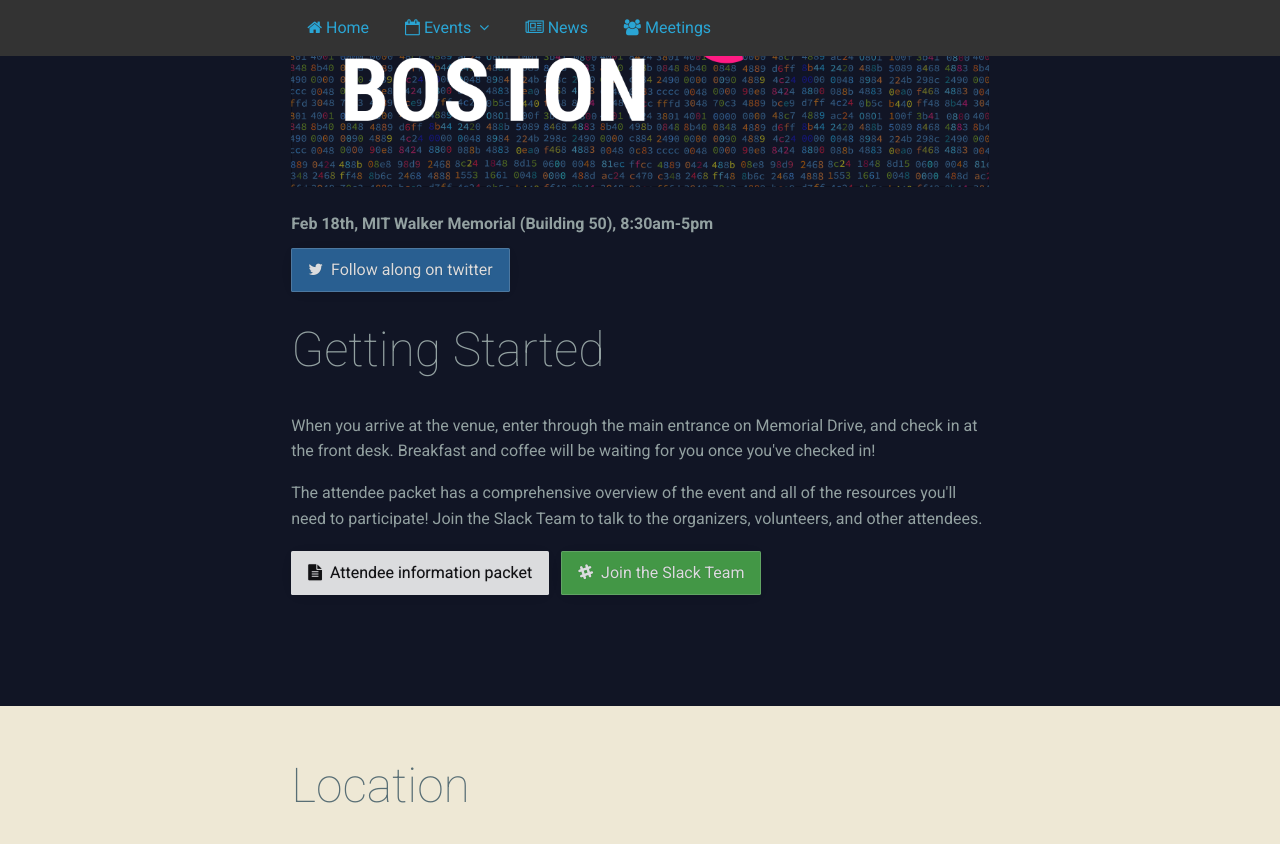
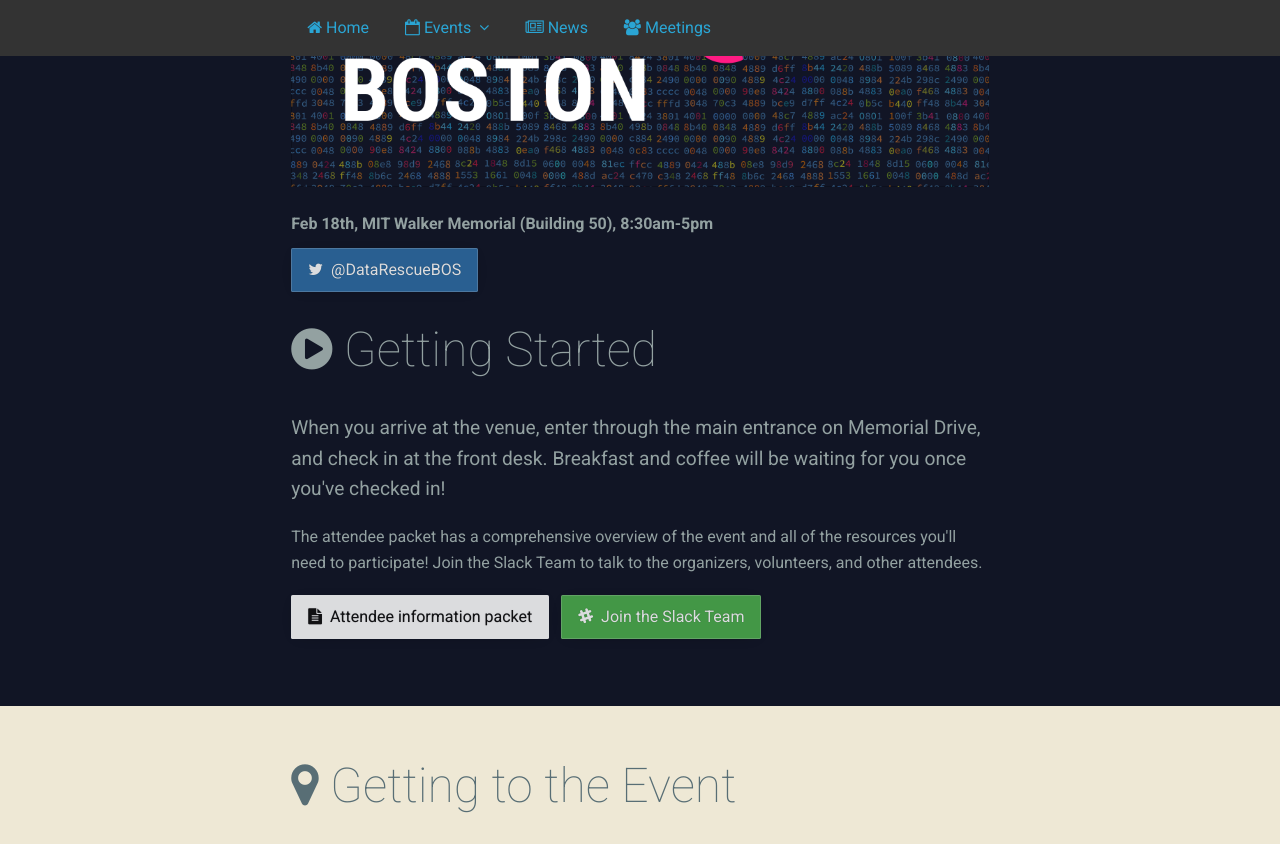
Before and after one commit to data-rescue-boston/data-rescue-boston.github.io, a Jekyll site: the page built from events/mit.md, in a window 1280 px wide and 900 px high, scrolled down 250 px, cut to the strip 0-844 px from the top of the window. Built offline with Jekyll 4.4.1, drawn with Linux system fonts in a browser that asks for light colours.

Commit message:
all of the icons

```diff
--- a/_sections/mit-01-resources.html
+++ b/_sections/mit-01-resources.html
@@ -5,10 +5,10 @@ page: mit
 
 <img class="logo" src="{{ "/assets/mit-dark-banner.png" | relative_url }}" />
 <h4>Feb 18th, MIT Walker Memorial (Building 50), 8:30am-5pm</h4>
-<p><a class="btn btn-primary" href="https://twitter.com/datarescuebos"><i class="fa fa-twitter"></i> Follow along on twitter</a></p>
+<p><a class="btn btn-primary" href="https://twitter.com/datarescuebos"><i class="fa fa-twitter"></i> @DataRescueBOS</a></p>
 
-<h2>Getting Started</h2>
-<p>When you arrive at the venue, enter through the main entrance on Memorial Drive, and check in at the front desk. Breakfast and coffee will be waiting for you once you've checked in!</p>
+<h2><i class="fa fa-play-circle"></i> Getting Started</h2>
+<p class="lead">When you arrive at the venue, enter through the main entrance on Memorial Drive, and check in at the front desk. Breakfast and coffee will be waiting for you once you've checked in!</p>
 
 <p>The attendee packet has a comprehensive overview of the event and all of the resources you'll need to participate! Join the Slack Team to talk to the organizers, volunteers, and other attendees.</p>
 <p><a class="btn btn-default" href="https://docs.google.com/document/d/12qoW32VnOejSzFq04MeEC_utbon0xu_8yQK8UIIkJBw/edit?usp=sharing" target="_blank"><i class="fa fa-file-text"></i> Attendee information packet</a>
--- a/_sections/mit-02-location.html
+++ b/_sections/mit-02-location.html
@@ -3,12 +3,12 @@ class: light
 page: mit
 ---
 
-<h2>Location</h2>
+<h2><i class="fa fa-map-marker"></i> Getting to the Event</h2>
 <div class="embed">
   <iframe src="https://www.google.com/maps/embed?pb=!1m18!1m12!1m3!1d2948.2100010684194!2d-71.0905017845437!3d42.359363629186966!2m3!1f0!2f0!3f0!3m2!1i1024!2i768!4f13.1!3m3!1m2!1s0x89e370a852ddb747%3A0xacbd55c556ae6f92!2sWalker+Memorial%2C+142+Memorial+Dr%2C+Cambridge%2C+MA+02142!5e0!3m2!1sen!2sus!4v1486844840916" width="600" height="450" frameborder="0" style="border:0" allowfullscreen></iframe>
 </div>
 
-<h3>Parking and Transportation</h3>
+<h3><i class="fa fa-subway"></i> Parking and Transportation</h3>
 <h4>We recommend taking public transit to the event:</h4>
 <p>The closest T-stop is Kendall Square on the Red Line. It is about a six-minute walk from the T to Walker Memorial</p>
 <div class="embed"><iframe src="https://www.google.com/maps/embed?pb=!1m24!1m8!1m3!1d2948.143395493177!2d-71.0890599!3d42.3607832!3m2!1i1024!2i768!4f13.1!4m13!3e2!4m5!1s0x89e370af454cadd1%3A0xed3f24407286838c!2sKendall%2FMIT%2C+Cambridge%2C+MA+02142!3m2!1d42.3625441!2d-71.0864435!4m5!1s0x89e370a852ddb747%3A0xacbd55c556ae6f92!2sWalker+Memorial%2C+Memorial+Drive%2C+Cambridge%2C+MA!3m2!1d42.3593665!2d-71.0883125!5e0!3m2!1sen!2sus!4v1487348845757" width="600" height="300" frameborder="0" style="border:0" allowfullscreen></iframe></div>
@@ -24,5 +24,5 @@ page: mit
 <li><p><a href="http://web.mit.edu/campus-map/pdf/mit-accessibility-color-2010.pdf">MIT Accessibility Map</a></p> </li>
 </ul>
 
-<h3>Venue Map</h3>
+<h3><i class="fa fa-map-o"></i> Venue Map</h3>
 <img class="logo" src="{{ "/assets/venue-map.png" | relative_url }}" />
--- a/_sections/mit-03-schedule.html
+++ b/_sections/mit-03-schedule.html
@@ -2,7 +2,7 @@
 class: dark
 page: mit
 ---
-<h2>Schedule</h2>
+<h2><i class="fa fa-clock"></i> Schedule</h2>
 <ul>
 <li><h3>8:30-9:00am</h3> <p>Check-in and Breakfast</p></li>
 <ul style="list-style: none;"><li></li></ul>
--- a/_sections/mit-04-info.html
+++ b/_sections/mit-04-info.html
@@ -3,7 +3,7 @@ class: light
 page: mit
 ---
 
-<h2>About the event</h2>
+<h2><i class="fa fa-info-circle"></i> About the event</h2>
 
 <p>DataRescue at MIT is a hackathon focused on identifying, downloading, processing, and mirroring federal research data at risk of being taken down or obscured by the current administration. The event is being hosted by MIT ACSES, MIT Libraries, and EDGI.</p>
 
```
